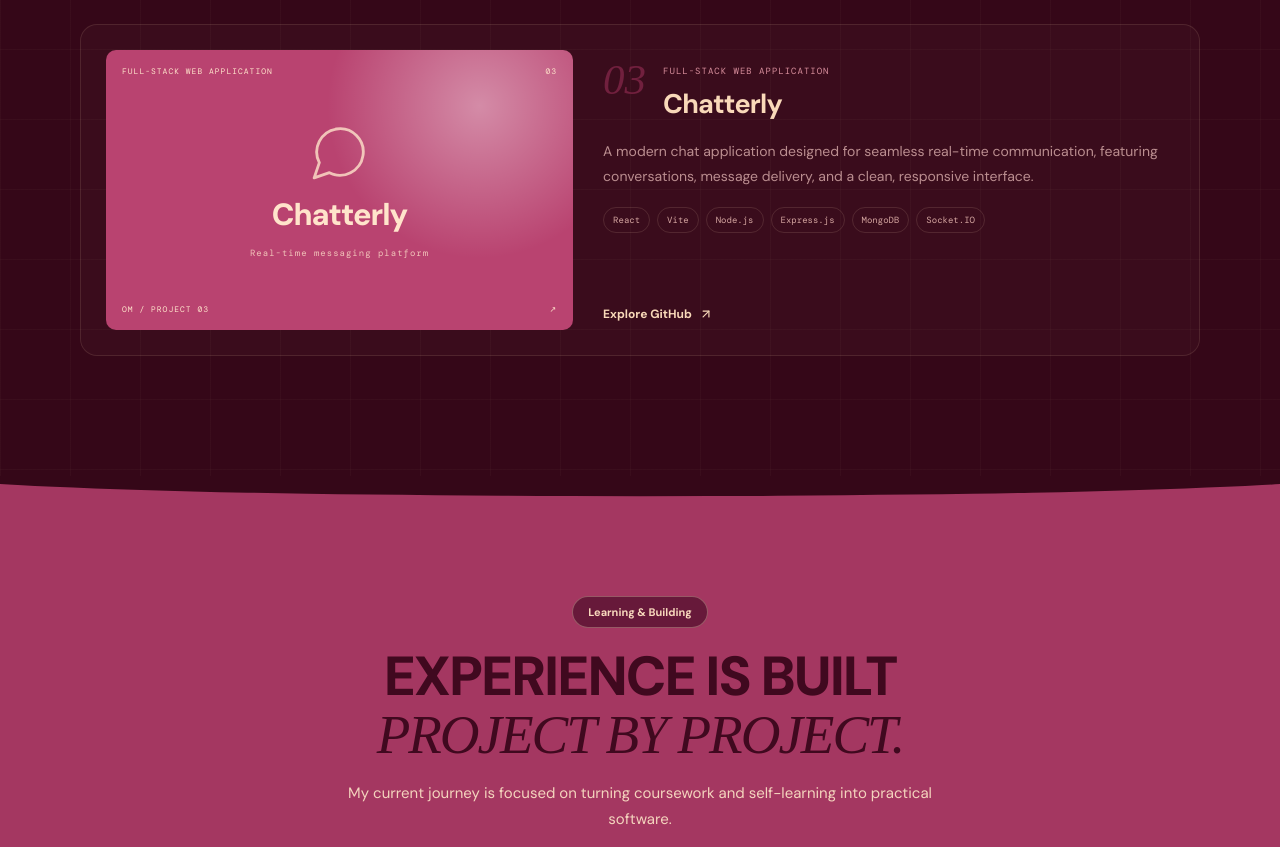
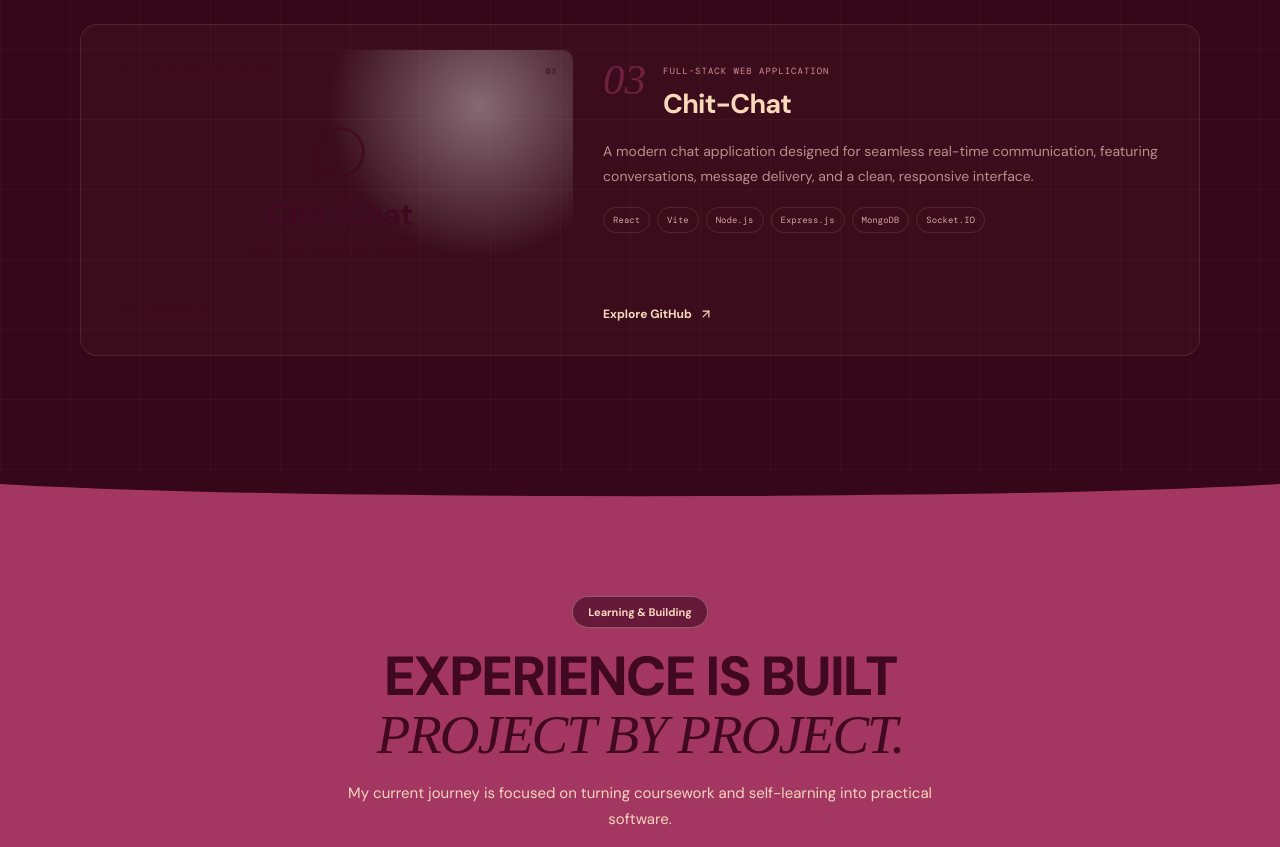
Before and after one commit to ombarmaiya1/Portfolio, a React (Vite) app: page / in a window 1280 px wide. Shown: the part 4600-5447 px from the top of the page. Built offline with nearby package versions, Linux system fonts and the light colour scheme; a web font is replaced by a local one.

Commit message:
Update project title and tone for Chit-Chat
Renamed project title from 'Chatterly' to 'Chit-Chat' and changed tone from 'pink' to 'purple'.

```diff
--- a/src/main.jsx
+++ b/src/main.jsx
@@ -24,12 +24,12 @@ tone: 'cream'
 {
   no: '03',
   tag: 'FULL-STACK WEB APPLICATION',
-  title: 'Chatterly',
+  title: 'Chit-Chat',
   type: 'Real-time messaging platform',
   description: 'A modern chat application designed for seamless real-time communication, featuring conversations, message delivery, and a clean, responsive interface.',
   stack: ['React', 'Vite', 'Node.js', 'Express.js', 'MongoDB', 'Socket.IO'],
   icon: MessageCircle,
-  tone: 'pink'
+  tone: 'purple'
 },
 ];
 const process = [
```
